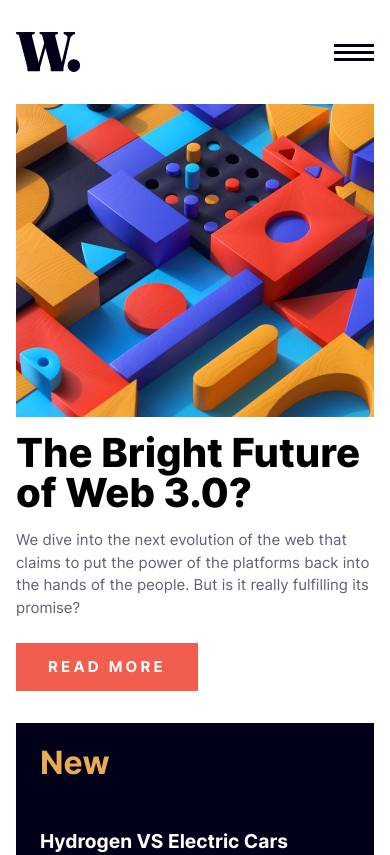
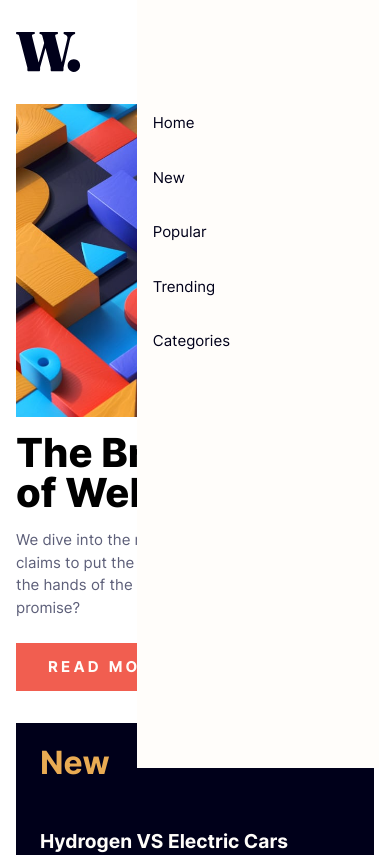
Before and after one commit to sclingan/news-homepage, a React (Vite) app: page / in a window 390 px wide. Shown: the top 855 px of the page. Built offline with nearby package versions, Linux system fonts and the light colour scheme.

Commit message:
Adding mobile nav menu

```diff
--- a/src/App.css
+++ b/src/App.css
@@ -72,15 +72,32 @@ header {
   display: grid;
   grid-template-columns: auto auto;
   align-items: center;
+  position: relative;
 }
 
 nav {
   grid-column: 2/2;
-  display: none;
+  position: fixed;
+  top: -2rem;
+  right: 10rem;
+}
+
+ul {
+  list-style-type: none;
+  background-color: hsl(36, 100%, 99%);
+  min-width: 260%;
+  min-height: 50rem;
+  padding-top: 8rem;
+  padding-left: 1rem;
+}
+
+li {
+  padding-block: 1rem;
 }
 
 .menu-icon {
   justify-self: end;
+  cursor: pointer;
 }
 
 section {
--- a/src/App.scss
+++ b/src/App.scss
@@ -45,15 +45,33 @@ header {
     display: grid;
     grid-template-columns: auto auto;
     align-items: center;
+    position: relative;
 }
 
 nav {
     grid-column: 2/2;
-    display: none;
+    position: fixed;
+    top: -2rem;
+    right: 10rem;
+    // display: none;
+}
+
+ul {
+    list-style-type: none;
+    background-color: $neutral-white;
+    min-width: 260%;
+    min-height: 50rem;
+    padding-top: 8rem;
+    padding-left: 1rem;
+}
+
+li {
+    padding-block: 1rem;
 }
 
 .menu-icon {
     justify-self: end;
+    cursor: pointer;
 }
 
 section {
--- a/src/Header.tsx
+++ b/src/Header.tsx
@@ -8,11 +8,13 @@ function Header() {
             <img src={logo} alt="a W logo"></img>
             <img src={iconMenu} className='menu-icon' alt='hamburger menu'></img>
             <nav>
-              <a href="">Home</a>
-              <a href="">New</a>
-              <a href="">Popular</a>
-              <a href="">Trending</a>
-              <a href="">Categories</a>
+              <ul>
+                <li><a href="">Home</a></li>
+                <li><a href="">New</a></li>
+                <li><a href="">Popular</a></li>
+                <li><a href="">Trending</a></li>
+                <li><a href="">Categories</a></li>
+              </ul>
             </nav>
         </header>
     )
```
Also changed, not shown: 1 other file (tests, documents, lock files or other folders).
